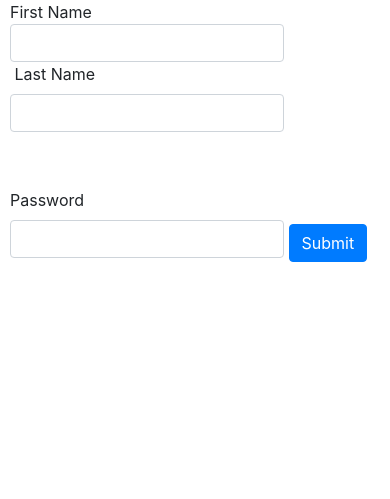
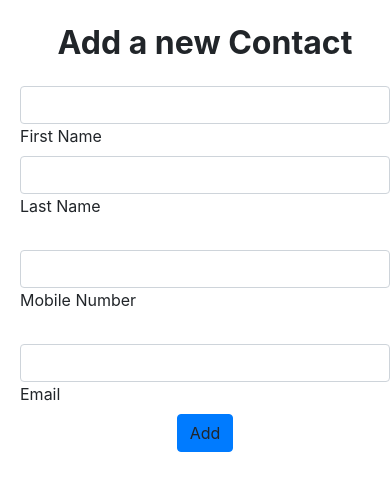
Before and after one commit to ShreyLimbani/PythonProjects, a Django app: page /phonebook/add.html in a window 390 px wide. Shown: the part 132-631 px from the top of the page. Run offline with Django 3.2, Linux system fonts and the light colour scheme; some libraries are stand-ins or nearby versions.

Commit message:
Modified the add page of phonebook application

```diff
--- a/Contacts/phonebook/templates/add.html
+++ b/Contacts/phonebook/templates/add.html
@@ -1,18 +1,77 @@
 {% extends 'base.html' %}
 
 {% block content %}
-<form style="margin-left:10px; margin-right:10px" class="form-inline">
-  <div class="form-group mx-sm-3 mb-2">
-    First Name &nbsp;<input type="text" class="form-control" aria-describedby="emailHelp" name="fname">
-    &nbsp;<label >Last Name</label>&nbsp;
-    <input type="text" class="form-control" aria-describedby="emailHelp" name="lname">
-    <br/>&nbsp;&nbsp;&nbsp;
-  </div>
-  <div class="form-group">
-    <label for="exampleInputPassword1">Password</label>&nbsp;
-    <input type="password" class="form-control" id="exampleInputPassword1">&nbsp;
-  </div>
-  &nbsp;
-  <button type="submit" class="btn btn-primary">Submit</button>
-</form>
+<!--Section: Contact v.2-->
+<section class="mb-4" style="margin-left:20px">
+
+    <!--Section heading-->
+    <h2 class="h1-responsive font-weight-bold text-center my-4">Add a new Contact</h2>
+    <!--Section description-->
+
+    <div class="row">
+
+        <!--Grid column-->
+        <div class="col-md-9 mb-md-0 mb-5">
+            <form id="contact-form" name="contact-form" >
+
+                <!--Grid row-->
+                <div class="row">
+
+                    <!--Grid column-->
+                    <div class="col-md-6">
+                        <div class="md-form mb-0">
+                            <input type="text" id="firstName" name="firstName" class="form-control">
+                            <label for="firstName" class="">First Name</label>
+                        </div>
+                    </div>
+
+                    <div class="col-md-6">
+                        <div class="md-form mb-0">
+                            <input type="text" id="lastname" name="lastName" class="form-control">
+                            <label for="lastName" class="">Last Name</label>
+                        </div>
+                    </div>
+                    <!--Grid column-->
+
+                </div>
+
+              <br>
+                <!--Grid row-->
+                <div class="row">
+
+                    <!--Grid column-->
+                    <div class="col-md-6">
+
+                        <div class="md-form mb-0">
+                            <input type="text" id="mobileNumber1" name="mobileNumber1" class="form-control"></input>
+                            <label for="mobileNumber1">Mobile Number</label>
+                        </div>
+
+                    </div>
+                </div>
+                <!--Grid row-->
+                <br>
+                <!--Grid row-->
+                <div class="row">
+                    <div class="col-md-6">
+                        <div class="md-form mb-0">
+                            <input type="text" id="email" name="email" class="form-control">
+                            <label for="email" class="">Email</label>
+                        </div>
+                    </div>
+                </div>
+
+            </form>
+
+            <div class="text-center text-md-left">
+                <a class="btn btn-primary" onclick="document.getElementById('contact-form').submit();">Add</a>
+            </div>
+            <div class="status"></div>
+        </div>
+        <!--Grid column-->
+
+    </div>
+
+</section>
+<!--Section: Contact v.2-->
 {% endblock %}
--- a/Contacts/phonebook/views.py
+++ b/Contacts/phonebook/views.py
@@ -5,7 +5,7 @@ from .models import Contact
 
 # Create your views here.
 def index(request):
-    contacts = Contact.objects.all()
+    contacts = Contact.objects.all().order_by('firstName')
     #c = Contact.objects.
     return render(request, 'index.html', {'contacts': contacts})
 
--- a/Contacts/templates/base.html
+++ b/Contacts/templates/base.html
@@ -13,7 +13,7 @@
     </head>
 <body>
 <nav class="navbar navbar-light bg-light">
-  <a class="navbar-brand">Phone Book</a>
+  <a class="navbar-brand" href="/phonebook/">Phone Book</a>
   <form class="form-inline">
     <input class="form-control mr-sm-2" type="search" placeholder="Search Contacts" aria-label="Search">
     <button class="btn btn-primary" type="submit">Search</button>
```
Also changed, not shown: Contacts/db.sqlite3.
